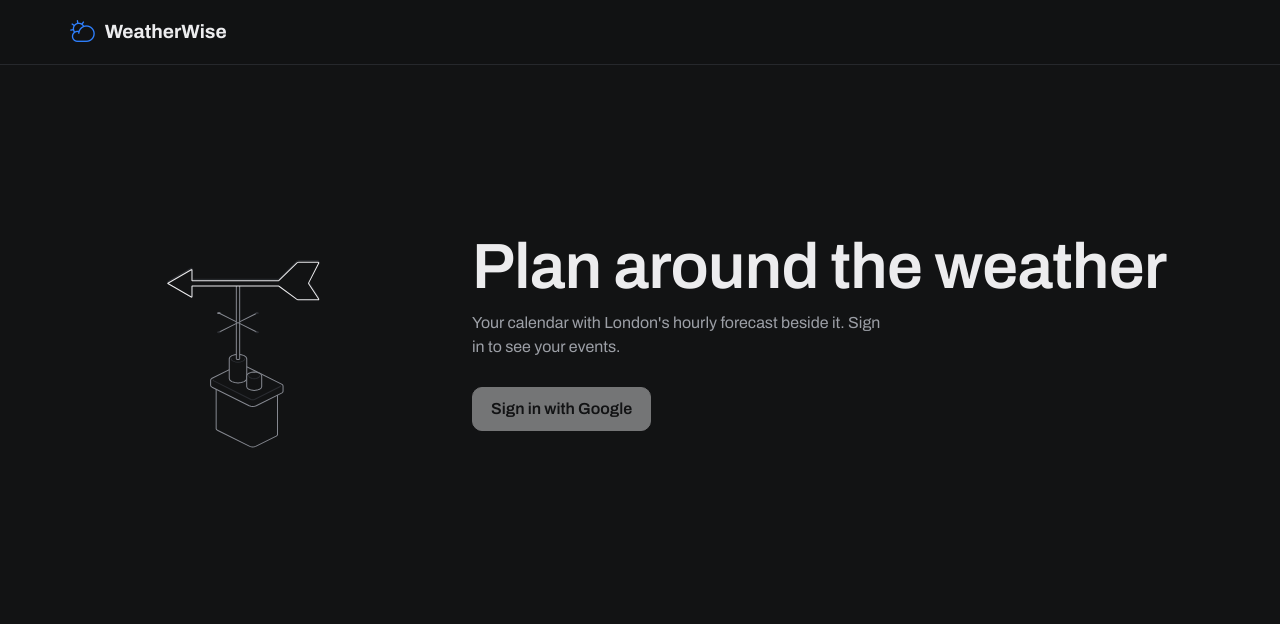
After one commit to cindracindra/weatherwise-planner, a Flask app: page /login in a window 1280 px wide. The commit adds this page. Shown: the top 624 px of the page. Run offline with Flask 3, Linux system fonts and the light colour scheme.

Commit message:
Accounts step 3: sessions with Flask-Login
- SECRET_KEY from the environment (.env locally, required on Render);
  the hard-coded key is gone
- Session cookie: HttpOnly, SameSite=Lax, Secure on Render, 30 days
- Every page and API call needs a signed-in user: pages redirect to
  sign-in with ?next=, the API answers 401
- Sign-in page (Vane figure; Google button arrives in step 4) with a
  local-only developer sign-in that is never enabled on Render
- Sign out is a POST and clears the session
- ?next= only follows links on this site (blocks open redirects)
- current_user_id() now returns the signed-in account
- Tests: sign-in, sign-out, 401, next-link checks (85 passing)

Co-Authored-By: Claude Opus 5.5 <noreply@anthropic.com>

```diff
--- a/app.py
+++ b/app.py
@@ -4,11 +4,38 @@ WeatherWise Planner Flask Application
 This is the main application file using Flask factory pattern with Blueprints.
 """
 
+import logging
+import os
+import secrets
+from datetime import timedelta
+
+from dotenv import load_dotenv
 from flask import Flask
 
 # Import blueprints
+from routes.auth_routes import auth_bp
 from routes.web_routes import web_bp
 from routes.api_routes import api_bp
+from utils.auth import login_manager, require_login
+
+load_dotenv()
+
+
+def _secret_key() -> str:
+    """The key that signs session cookies. It comes from the environment
+    (.env locally, Render's settings in production) and is never in git.
+
+    Production refuses to start without one. Elsewhere a random key is made
+    for this run, which works but signs everyone out on every restart."""
+    key = os.getenv("SECRET_KEY")
+    if key:
+        return key
+    if os.getenv("RENDER"):
+        raise RuntimeError("SECRET_KEY must be set in production.")
+    logging.getLogger(__name__).warning(
+        "SECRET_KEY not set; using a temporary key. Add one to .env."
+    )
+    return secrets.token_hex(32)
 
 
 def create_app(config_name="default"):
@@ -23,12 +50,26 @@ def create_app(config_name="default"):
     """
     app = Flask(__name__)
 
-    # Load configuration
-    app.secret_key = "event-calendar"  # TODO: Move to environment variable
+    # Sessions: a signed cookie holding only the user id
+    app.secret_key = _secret_key()
+    app.config.update(
+        SESSION_COOKIE_HTTPONLY=True,      # page scripts can't read it
+        SESSION_COOKIE_SAMESITE="Lax",     # not sent with other sites' forms
+        SESSION_COOKIE_SECURE=bool(os.getenv("RENDER")),  # HTTPS only live
+        PERMANENT_SESSION_LIFETIME=timedelta(days=30),
+    )
+
+    # Who is signed in
+    login_manager.init_app(app)
 
     # Register blueprints
+    app.register_blueprint(auth_bp)
     app.register_blueprint(web_bp)
     app.register_blueprint(api_bp)
+
+    # Every page and API call needs a signed-in user (sign-in pages and
+    # static files excepted; see require_login)
+    app.before_request(require_login)
 
     return app
 
--- a/requirements.txt
+++ b/requirements.txt
@@ -1,4 +1,5 @@
 Flask==3.1.2
+Flask-Login==0.6.3
 Jinja2==3.1.6
 requests==2.32.5
 psycopg2-binary==2.9.11
--- /dev/null
+++ b/routes/auth_routes.py
@@ -0,0 +1,54 @@
+"""Sign-in and sign-out pages."""
+
+from flask import (
+    Blueprint, abort, flash, redirect, render_template, request, session,
+    url_for,
+)
+from flask_login import current_user, login_user, logout_user
+
+from utils.auth import dev_login_enabled, get_or_create_dev_user, is_safe_next
+
+auth_bp = Blueprint("auth", __name__)
+
+
+def _signed_in_redirect():
+    """After signing in: back to where the person was going, or home."""
+    target = request.values.get("next")
+    if is_safe_next(target):
+        return redirect(target)
+    return redirect(url_for("web.homepage"))
+
+
+@auth_bp.route("/login")
+def login():
+    """The sign-in page."""
+    if current_user.is_authenticated:
+        return _signed_in_redirect()
+    return render_template(
+        "login.html",
+        next=request.args.get("next", ""),
+        dev_login=dev_login_enabled(),
+    )
+
+
+@auth_bp.route("/login/dev", methods=["POST"])
+def login_dev():
+    """Local-only test sign-in, until Google sign-in exists (step 4)."""
+    if not dev_login_enabled():
+        abort(404)
+    # A fresh session on sign-in, so nothing from before carries over
+    session.clear()
+    login_user(get_or_create_dev_user())
+    # Keep the session for PERMANENT_SESSION_LIFETIME (30 days), renewed
+    # on every visit, instead of ending when the browser closes
+    session.permanent = True
+    return _signed_in_redirect()
+
+
+@auth_bp.route("/logout", methods=["POST"])
+def logout():
+    """Sign out: forget the user and clear the session."""
+    logout_user()
+    session.clear()
+    flash("You're signed out.", "success")
+    return redirect(url_for("auth.login"))
--- a/static/style/app.css
+++ b/static/style/app.css
@@ -243,6 +243,18 @@ select {
   border-radius: 2px;
   background: var(--accent);
   view-transition-name: nav-indicator;
+}
+
+.account {
+  display: flex;
+  align-items: center;
+  gap: 8px;
+  margin-left: auto;
+}
+
+.account__name {
+  color: var(--muted);
+  font-size: var(--step--1);
 }
 
 /* ---------- Controls ---------- */
@@ -671,6 +683,30 @@ select {
   text-decoration: underline;
 }
 
+/* ---------- Sign in ---------- */
+
+.signin {
+  min-height: 70dvh;
+  padding-top: 48px;
+}
+
+.signin__actions {
+  display: grid;
+  justify-items: start;
+  gap: 12px;
+  margin-top: 28px;
+}
+
+.signin__note {
+  color: var(--faint);
+  font-size: var(--step--1);
+}
+
+.btn:disabled {
+  opacity: 0.45;
+  cursor: not-allowed;
+}
+
 /* ---------- Month ---------- */
 
 .weekdays,
--- a/templates/base.html
+++ b/templates/base.html
@@ -23,6 +23,7 @@
           {{ icon("cloud-sun") }}WeatherWise
         </a>
 
+        {% if current_user.is_authenticated %}
           <nav class="nav" aria-label="Main">
             {% for key, label, endpoint in [
                  ("calendar", "Calendar", "web.homepage"),
@@ -35,6 +36,13 @@
             {% endfor %}
           </nav>
 
+          <div class="account">
+            <span class="account__name">{{ current_user.name }}</span>
+            <form action="{{ url_for('auth.logout') }}" method="post">
+              <button type="submit" class="btn btn--quiet">Sign out</button>
+            </form>
+          </div>
+        {% endif %}
       </div>
     </header>
 
--- /dev/null
+++ b/templates/login.html
@@ -0,0 +1,38 @@
+{% extends "base.html" %}
+{% from "_macros.html" import icon %}
+
+{% block title %}Sign in | {% endblock %}
+
+{% block content %}
+  <section class="choose signin" aria-labelledby="signin-title">
+    <div class="choose__figure">
+      <div data-hairline-host="vane"></div>
+      <p class="choose__read num" data-hairline-read="vane" aria-hidden="true"></p>
+    </div>
+    <div class="choose__body">
+      <h1 id="signin-title" class="page-head__title display">Plan around the weather</h1>
+      <p class="choose__lede">Your calendar with London's hourly forecast beside it. Sign in to see your events.</p>
+
+      <div class="signin__actions">
+        <button type="button" class="btn btn--primary" disabled
+                title="Google sign-in arrives in the next step">
+          Sign in with Google
+        </button>
+
+        {% if dev_login %}
+          <form action="{{ url_for('auth.login_dev') }}" method="post">
+            <input type="hidden" name="next" value="{{ next }}">
+            <button type="submit" class="btn">{{ icon("code") }}Continue as local developer</button>
+          </form>
+          <p class="signin__note">The local developer sign-in only appears on your own machine.</p>
+        {% endif %}
+      </div>
+    </div>
+  </section>
+{% endblock %}
+
+{% block scripts %}
+  <script src="{{ url_for('static', filename='hairline/kernel.js') }}"></script>
+  <script src="{{ url_for('static', filename='hairline/host.js') }}"></script>
+  <script type="module" src="{{ url_for('static', filename='hairline/vane.js') }}"></script>
+{% endblock %}
--- /dev/null
+++ b/utils/auth.py
@@ -0,0 +1,99 @@
+"""Sign-in plumbing: who is signed in, and what happens when nobody is.
+
+How a request finds its user:
+  1. The browser sends the session cookie with every request.
+  2. Flask checks the cookie's signature with SECRET_KEY; a tampered
+     cookie is ignored, as if there were none.
+  3. Flask-Login reads the user id stored in it and calls load_user(),
+     which fetches that AppUser from the database.
+  4. The route reads it as `current_user`.
+"""
+
+import os
+from typing import Optional
+from urllib.parse import urlsplit
+
+from flask import current_app, jsonify, redirect, request, url_for
+from flask_login import LoginManager, current_user
+from sqlalchemy import select
+from sqlalchemy.orm import Session
+
+from database.engine import engine
+from models.db_models.user import AppUser
+
+login_manager = LoginManager()
+
+# The account the local-only test sign-in uses
+DEV_SUB = "local-dev"
+
+# Blueprints that need a signed-in user
+PROTECTED = {"web", "api"}
+
+
+@login_manager.user_loader
+def load_user(user_id: str) -> Optional[AppUser]:
+    """Step 3 above: the user id from the cookie -> the account, or None
+    (for example if the account was deleted), which means signed out."""
+    try:
+        with Session(engine) as session:
+            user = session.get(AppUser, int(user_id))
+            if user is not None:
+                session.expunge(user)  # usable after the session closes
+            return user
+    except (ValueError, TypeError):
+        return None
+
+
+def is_safe_next(target: Optional[str]) -> bool:
+    """Only follow ?next= to a page on this site. Without this check a
+    link like /login?next=https://evil.example would bounce people who
+    just signed in to another site (an "open redirect")."""
+    if not target or "\\" in target:
+        # Browsers read "/\evil.example" like "//evil.example"
+        return False
+    parts = urlsplit(target)
+    return not parts.scheme and not parts.netloc and target.startswith("/")
+
+
+def require_login():
+    """Runs before every request. Only the web pages and the API are
+    protected; the sign-in pages and static files are open.
+
+    Signed out: pages redirect to the sign-in page (remembering where you
+    were going), and the API answers 401 with a JSON error.
+    """
+    if request.blueprint not in PROTECTED:
+        return None
+    if current_app.config.get("LOGIN_DISABLED"):
+        return None
+    if current_user.is_authenticated:
+        return None
+    if request.blueprint == "api":
+        body = {"statusCode": 401, "statusMessage": "UNAUTHORIZED",
+                "data": {"error": "Sign in to use the API."}}
+        return jsonify(body), 401
+    return redirect(url_for("auth.login", next=request.full_path.rstrip("?")))
+
+
+def dev_login_enabled() -> bool:
+    """The local test sign-in exists only on a developer's machine: in debug
+    mode (flask run --debug) or when a test turns it on, and never on Render
+    (which sets the RENDER environment variable)."""
+    if os.getenv("RENDER"):
+        return False
+    return bool(current_app.debug or current_app.config.get("DEV_LOGIN"))
+
+
+def get_or_create_dev_user() -> AppUser:
+    """The local developer account, created on first use."""
+    with Session(engine) as session:
+        user = session.execute(
+            select(AppUser).where(AppUser.google_sub == DEV_SUB)
+        ).scalar_one_or_none()
+        if user is None:
+            user = AppUser(google_sub=DEV_SUB, name="Local developer")
+            session.add(user)
+            session.commit()
+            session.refresh(user)
+        session.expunge(user)
+        return user
```
Also changed, not shown: models/db_models/user.py (+6 -2 lines), tests/routes/test_api_routes.py (+1 -0 lines), tests/routes/test_auth.py (added, +133 -0 lines), tests/routes/test_web_routes.py (+1 -0 lines), utils/current_user.py (+6 -21 lines). Lines whose indentation alone changed are shown as unchanged.
